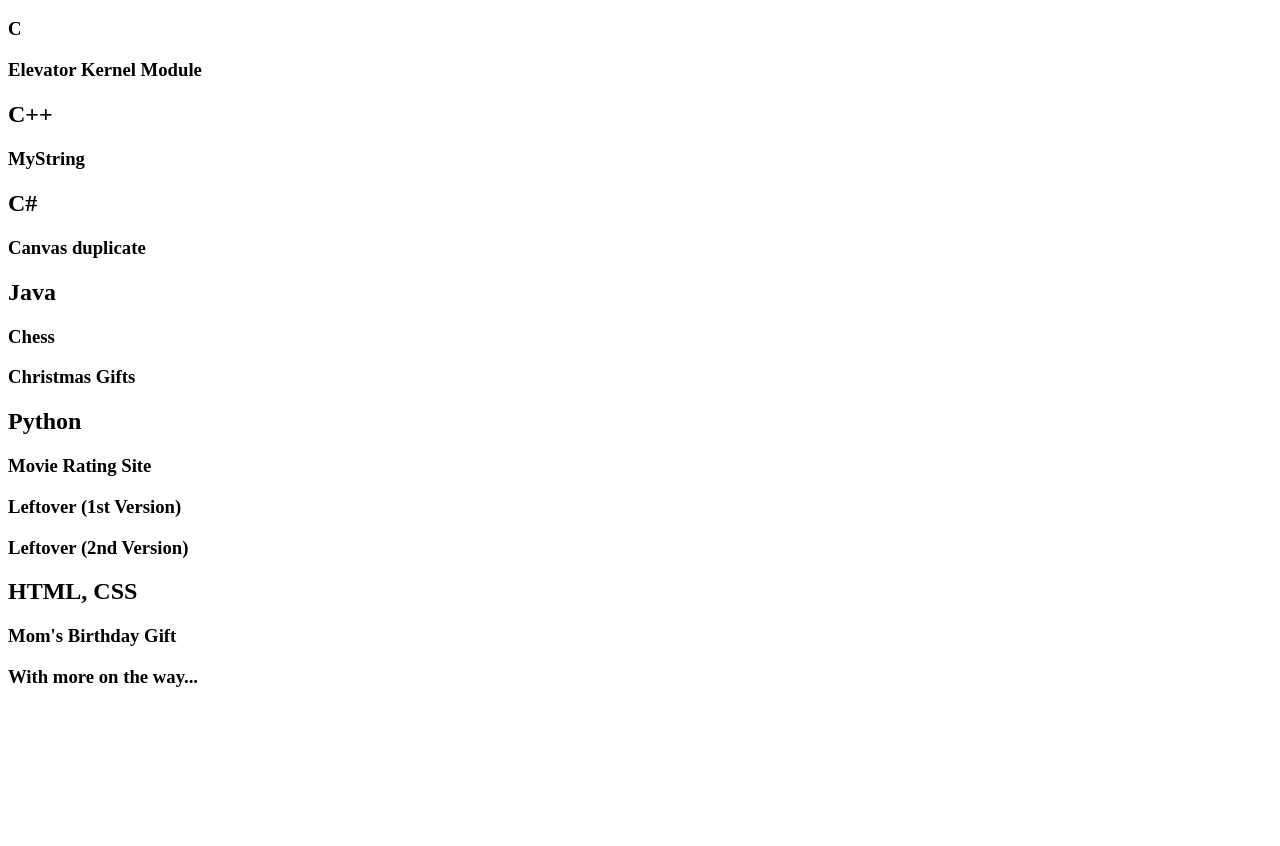
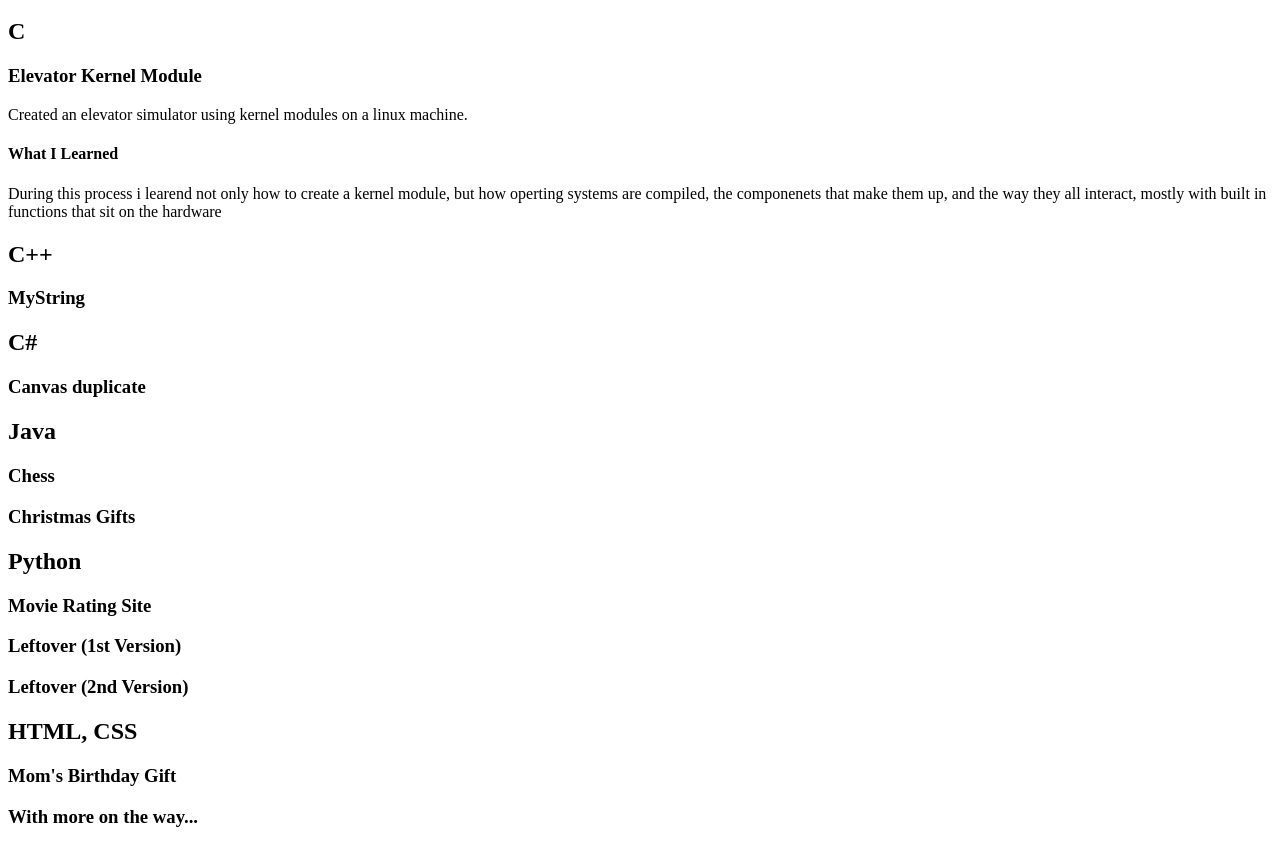
Before and after one commit to nolanorourke/nolanorourke.github.io, a plain HTML site: page projects.html in a window 1280 px wide. Shown: the part 48-894 px from the top of the page. Before the commit the page ends 800 px from the top, so only its background shows below. Drawn offline with Linux system fonts and the light colour scheme.

Commit message:
added explanation for kernel module project

```diff
--- a/projects.html
+++ b/projects.html
@@ -26,8 +26,11 @@
     <body>
         <h1>Projects</h1>
 
-        <h3>C</h3>
+        <h2>C</h2>
         <h3>Elevator Kernel Module</h3>
+        <p>Created an elevator simulator using kernel modules on a linux machine.</p>
+        <h4>What I Learned</h4>
+        <p>During this process i learend not only how to create a kernel module, but how operting systems are compiled, the componenets that make them up, and the way they all interact, mostly with built in functions that sit on the hardware</p>
 
         <h2>C++</h2>
         <h3>MyString</h3>
```
Also changed, not shown: index.html (+0 -4 lines).
